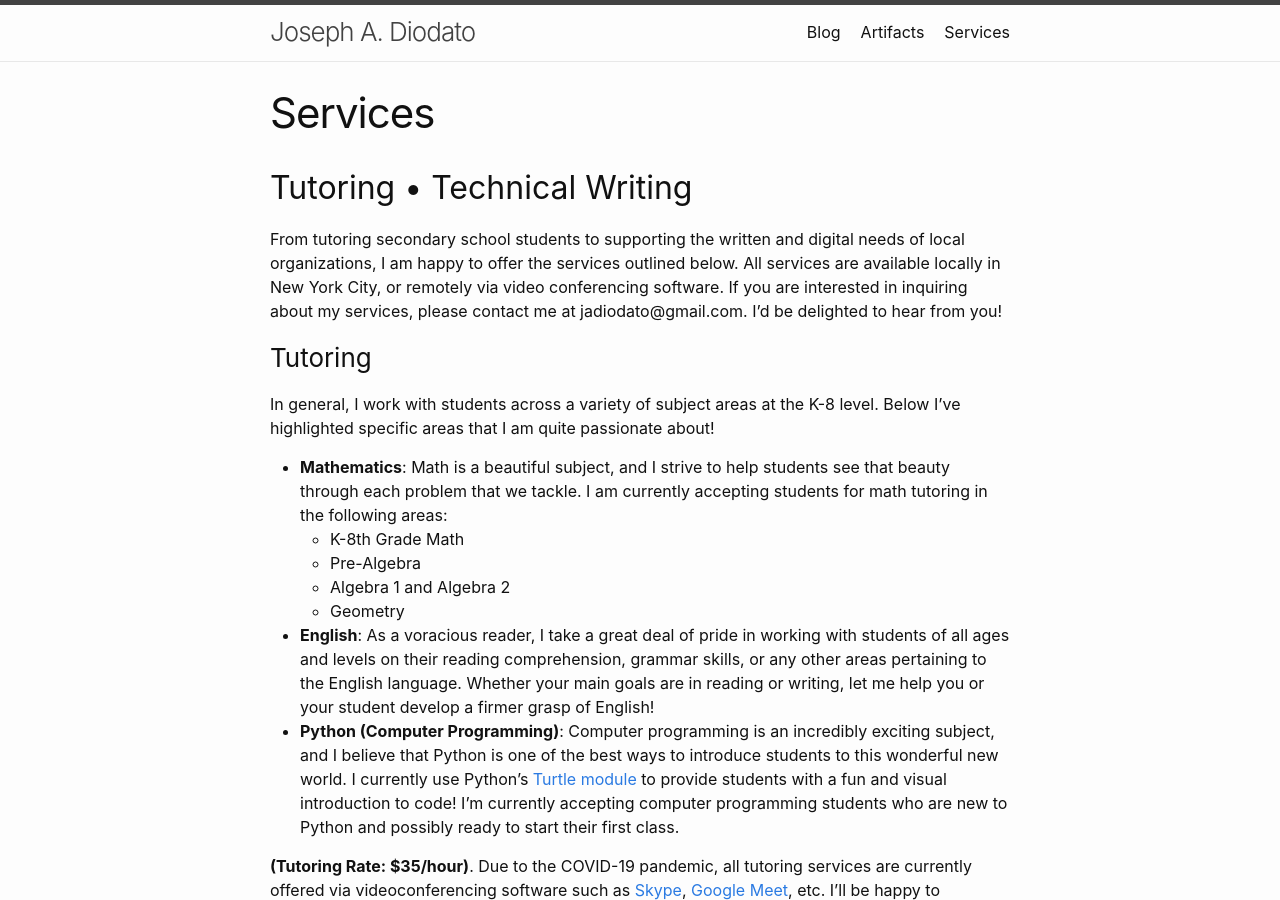
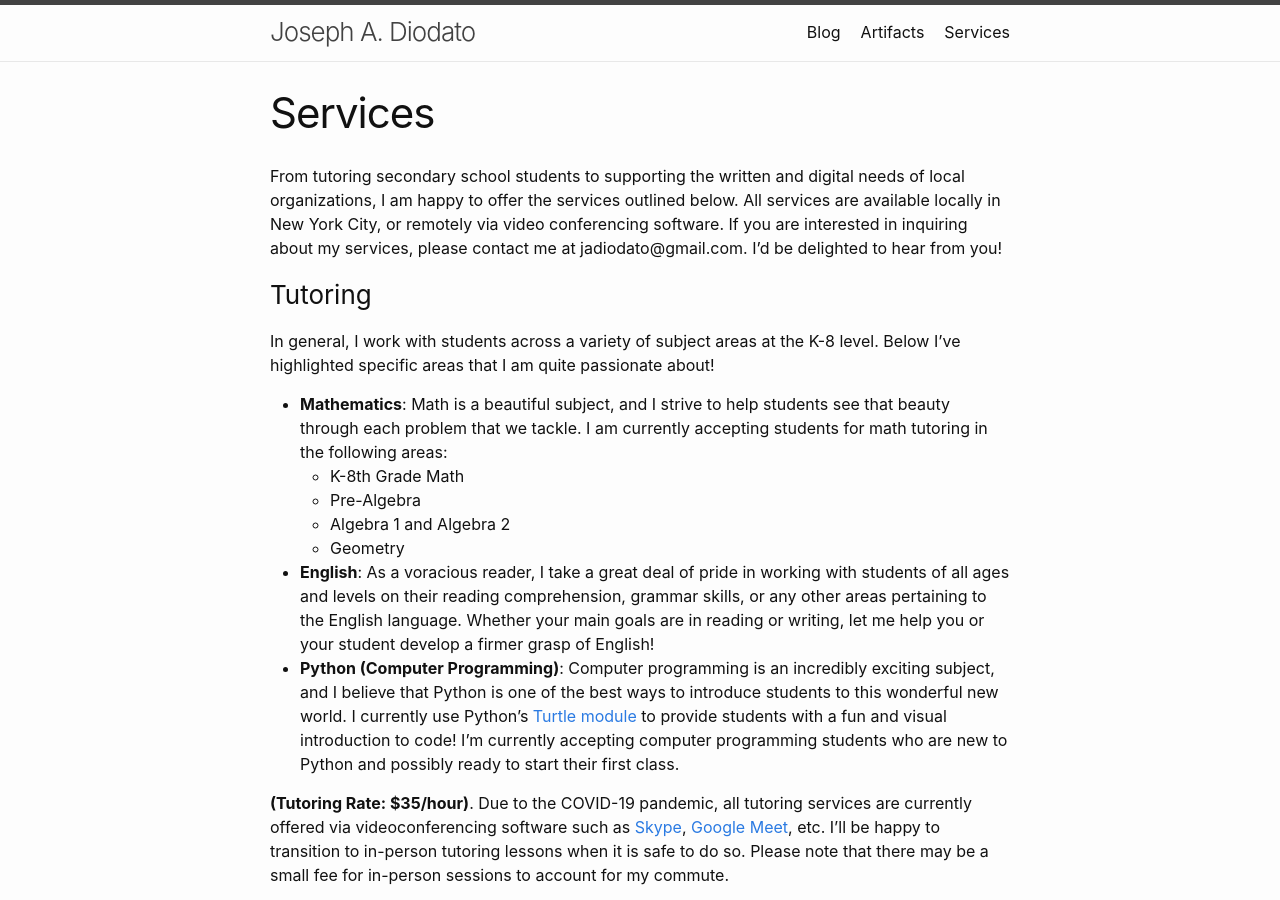
Before and after one commit to jdiodato/jdiodato.github.io, a Jekyll site: the page built from services.md, in a window 1280 px wide and 900 px high. Built offline with Jekyll 4.4.1, drawn with Linux system fonts in a browser that asks for light colours.

Commit message:
Update services.md

```diff
--- a/services.md
+++ b/services.md
@@ -3,8 +3,6 @@ layout: page
 title: Services
 permalink: /services/
 ---
-## Tutoring • Technical Writing
-
 From tutoring secondary school students to supporting the written and digital needs of local organizations, I am happy to offer the services outlined below. All services are available locally in New York City, or remotely via video conferencing software. If you are interested in inquiring about my services, please contact me at jadiodato@gmail.com. I'd be delighted to hear from you!
 
 ### Tutoring
```
